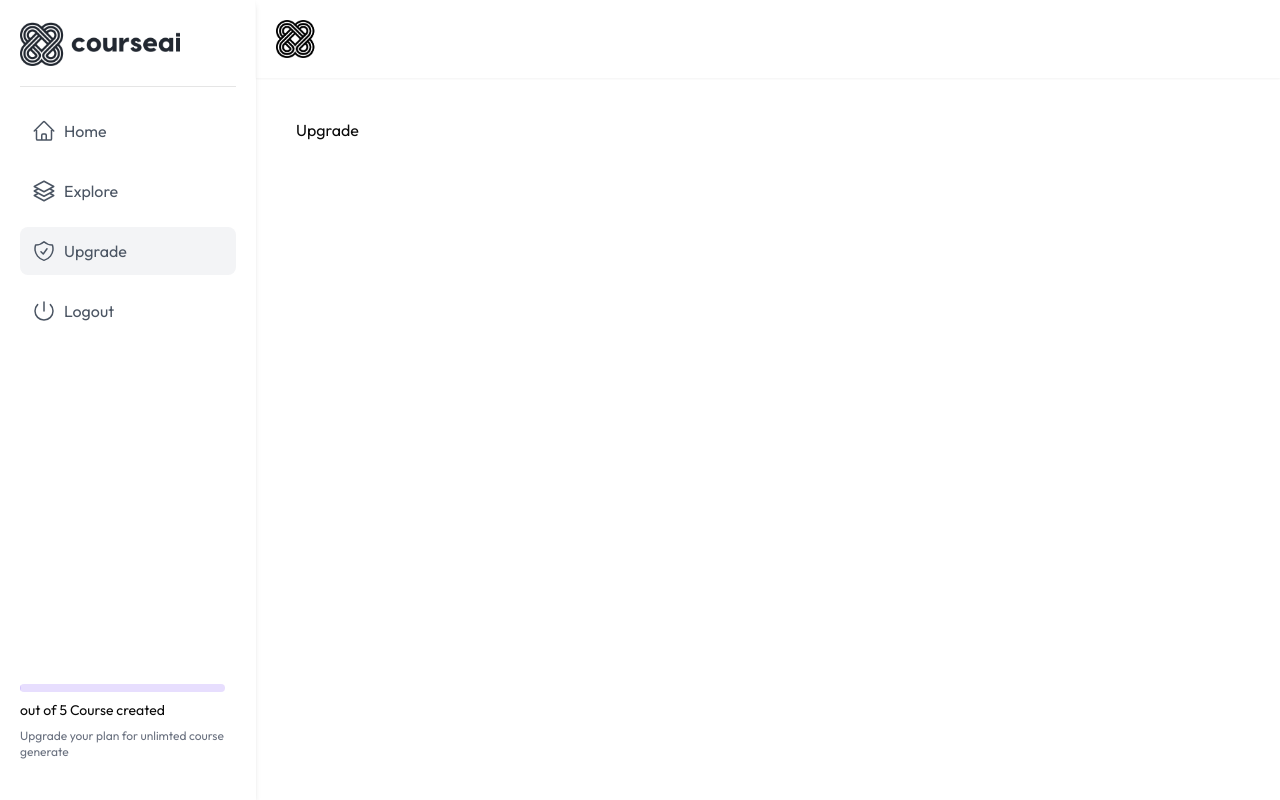
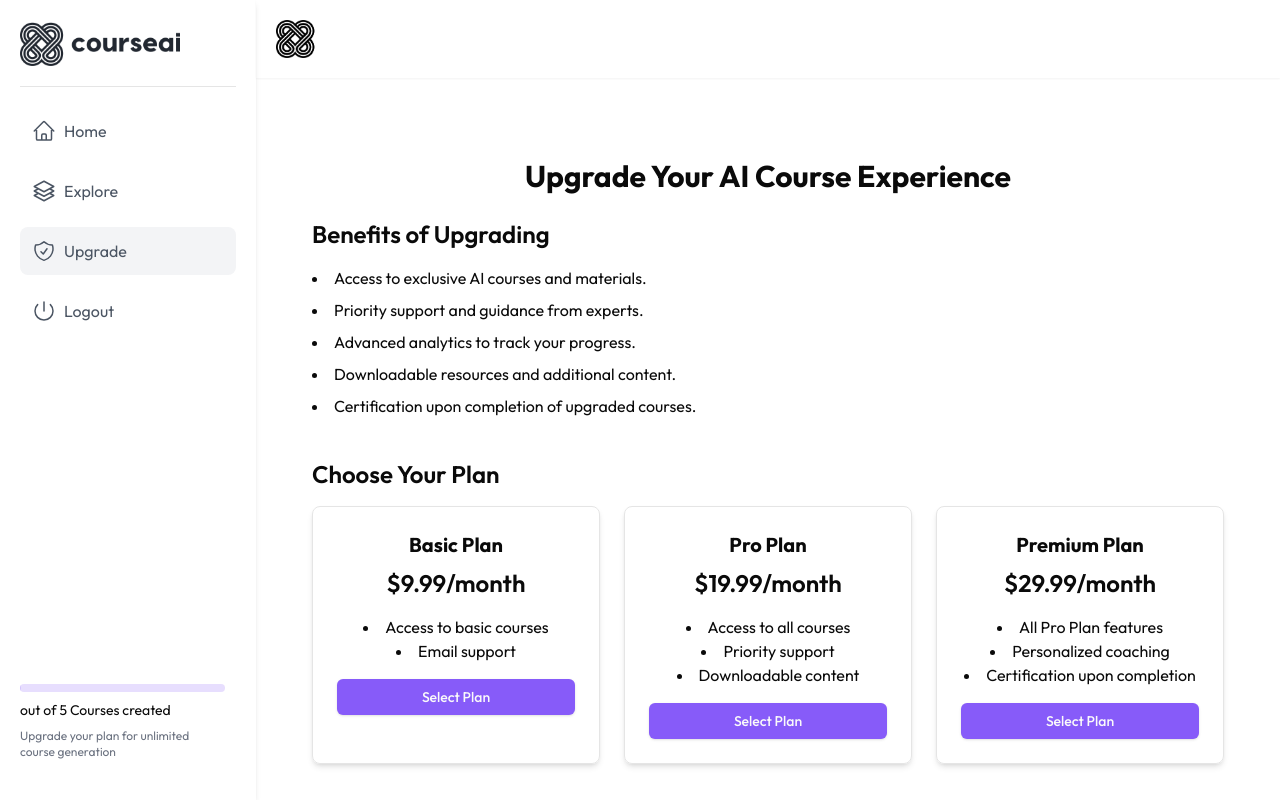
Before and after one commit to tan1423/CourseAI, a Next.js app: page /dashboard/upgrade in a window 1280 px wide. Shown: the top 800 px of the page. Built offline with nearby package versions, Linux system fonts and the light colour scheme.

Commit message:
small changes

```diff
--- a/app/dashboard/_components/SideBar.jsx
+++ b/app/dashboard/_components/SideBar.jsx
@@ -9,12 +9,11 @@ import {
 } from "react-icons/hi2";
 import { usePathname } from "next/navigation";
 import Link from "next/link";
-import { Progress } from "@/components/ui/progress"
+import { Progress } from "@/components/ui/progress";
 import { UserCourseListContext } from "@/app/_context/UserCourseListContext";
 
-
 function SideBar() {
-  const {userCourseList, setUserCourseList} = useContext(UserCourseListContext)
+  const { userCourseList, setUserCourseList } = useContext(UserCourseListContext);
   const Menu = [
     {
       id: 1,
@@ -42,19 +41,19 @@ function SideBar() {
     },
   ];
   const path = usePathname();
+
   return (
     <div className="fixed h-full md:w-64 p-5 shadow-md">
       <Image src={"/logo.png"} width={160} height={100} />
       <hr className="my-5" />
 
       <ul>
-        {Menu.map((item, index) => (
-          <Link href={item.path}>
+        {Menu.map((item) => (
+          <Link href={item.path} key={item.id}>
             <div
-              className={`flex it gap-2 text-gray-600 p-3 cur hover:bg-gray-100
-                 hover:text-black rounded-lg mb-3 ${
-                   item.path == path && "bg-gray-100 text-black"
-                 }`}
+              className={`flex items-center gap-2 text-gray-600 p-3 cursor-pointer hover:bg-gray-100 hover:text-black rounded-lg mb-3 ${
+                item.path === path && "bg-gray-100 text-black"
+              }`}
             >
               <div className="text-2xl">{item.icon}</div>
               <h2>{item.name}</h2>
@@ -62,10 +61,13 @@ function SideBar() {
           </Link>
         ))}
       </ul>
+
       <div className="absolute bottom-10 w-[80%]">
-      <Progress value={(userCourseList?.length/5)*100} />
-      <h2 className="text-sm my-2">{userCourseList?.length} out of 5 Course created</h2>
-      <h2 className="text-gray-500 text-xs">Upgrade your plan for unlimted course generate</h2>
+        <Progress value={(userCourseList?.length / 5) * 100} />
+        <Link href="/dashboard/upgrade">
+          <h2 className="text-sm my-2 cursor-pointer">{userCourseList?.length} out of 5 Courses created</h2>
+        </Link>
+        <h2 className="text-gray-500 text-xs">Upgrade your plan for unlimited course generation</h2>
       </div>
     </div>
   );
--- a/app/dashboard/upgrade/page.jsx
+++ b/app/dashboard/upgrade/page.jsx
@@ -1,9 +1,73 @@
-import React from 'react'
+"use client";
+import React from "react";
+import { Button } from "@/components/ui/button";
 
-function Upgrade() {
+function UpgradePage() {
   return (
-    <div>Upgrade</div>
-  )
+    <div className="container mx-auto px-4 py-10">
+      <h1 className="text-3xl font-bold text-center mb-6">Upgrade Your AI Course Experience</h1>
+
+      {/* Upgrade Benefits Section */}
+      <div className="mb-10">
+        <h2 className="text-2xl font-semibold mb-4">Benefits of Upgrading</h2>
+        <ul className="list-disc list-inside space-y-2">
+          <li>Access to exclusive AI courses and materials.</li>
+          <li>Priority support and guidance from experts.</li>
+          <li>Advanced analytics to track your progress.</li>
+          <li>Downloadable resources and additional content.</li>
+          <li>Certification upon completion of upgraded courses.</li>
+        </ul>
+      </div>
+
+      {/* Pricing Plans Section */}
+      <h2 className="text-2xl font-semibold mb-4">Choose Your Plan</h2>
+      <div className="grid grid-cols-1 md:grid-cols-3 gap-6 mb-10">
+        <div className="border rounded-lg p-6 text-center shadow-md">
+          <h3 className="text-xl font-bold mb-2">Basic Plan</h3>
+          <p className="text-2xl font-semibold mb-4">$9.99/month</p>
+          <ul className="list-disc list-inside mb-4">
+            <li>Access to basic courses</li>
+            <li>Email support</li>
+          </ul>
+          <Button className="w-full">Select Plan</Button>
+        </div>
+        <div className="border rounded-lg p-6 text-center shadow-md">
+          <h3 className="text-xl font-bold mb-2">Pro Plan</h3>
+          <p className="text-2xl font-semibold mb-4">$19.99/month</p>
+          <ul className="list-disc list-inside mb-4">
+            <li>Access to all courses</li>
+            <li>Priority support</li>
+            <li>Downloadable content</li>
+          </ul>
+          <Button className="w-full">Select Plan</Button>
+        </div>
+        <div className="border rounded-lg p-6 text-center shadow-md">
+          <h3 className="text-xl font-bold mb-2">Premium Plan</h3>
+          <p className="text-2xl font-semibold mb-4">$29.99/month</p>
+          <ul className="list-disc list-inside mb-4">
+            <li>All Pro Plan features</li>
+            <li>Personalized coaching</li>
+            <li>Certification upon completion</li>
+          </ul>
+          <Button className="w-full">Select Plan</Button>
+        </div>
+      </div>
+
+      {/* Call to Action Section */}
+      <div className="text-center">
+        <h2 className="text-2xl font-semibold mb-4">Ready to Upgrade?</h2>
+        <Button className="bg-primary text-white py-2 px-4 rounded-lg">
+          Upgrade Now
+        </Button>
+      </div>
+
+      {/* Footer Section */}
+      <footer className="mt-10 text-center text-gray-500">
+        <p>&copy; {new Date().getFullYear()} AI Course. All rights reserved.</p>
+        <p>Contact us for more information.</p>
+      </footer>
+    </div>
+  );
 }
 
-export default Upgrade
+export default UpgradePage;
```
